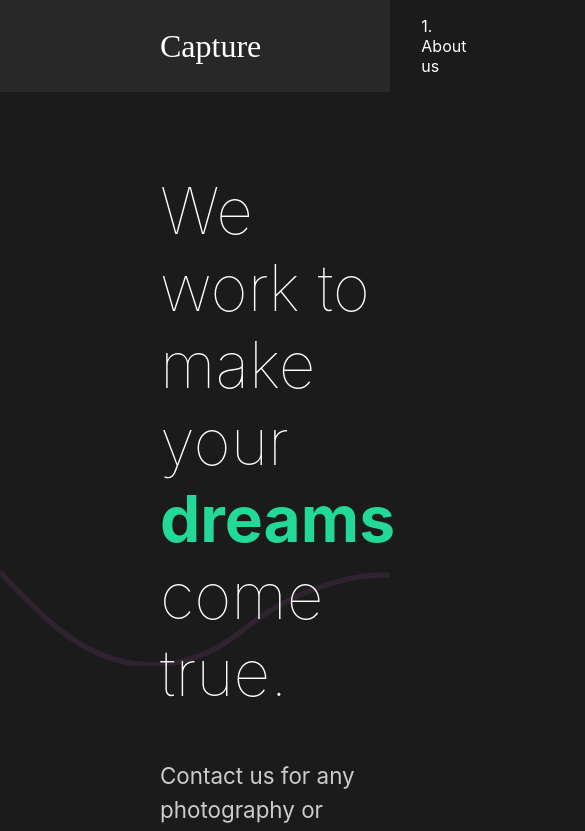
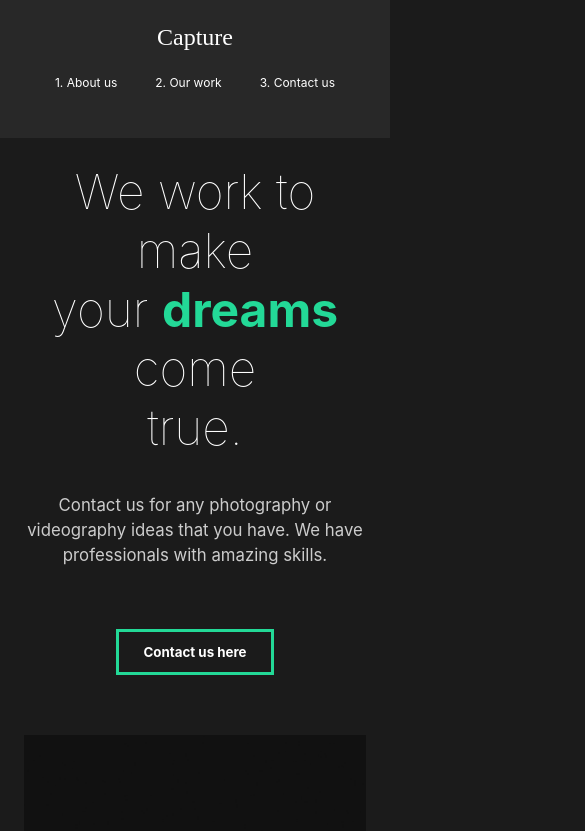
Before and after one commit to rigglet/deved-portfolio, a React (Create React App) app: page / in a window 390 px wide. Shown: the top 831 px of the page, 585 px wide, since content can reach past the window. Built offline with nearby package versions, Linux system fonts and the light colour scheme; the HTML template or start-up script is replaced by a standard one.

Commit message:
20. Responsive pages

```diff
--- a/src/components/GlobalStyle.js
+++ b/src/components/GlobalStyle.js
@@ -5,6 +5,14 @@
         margin:0;
         padding: 0;
         box-sizing: border-box;
+    }
+
+    html{
+        @media (max-width: 1700px){
+            font-size: 75%;
+        }
+        /* @media (max-width: 1300px){
+        } */
     }
 
     body{
--- a/src/components/Nav.js
+++ b/src/components/Nav.js
@@ -50,6 +50,22 @@
     padding-left: 10rem;
     position: relative;
   }
+  @media (max-width: 1300px) {
+    flex-direction: column;
+    padding: 2rem 1rem;
+    #logo {
+      display: inline-block;
+      margin: 2rem;
+    }
+    ul {
+      padding: 2rem;
+      justify-content: space-around;
+      width: 100%;
+      li {
+        padding: 0;
+      }
+    }
+  }
 `;
 
 export default Nav;
--- a/src/components/ServicesSection.js
+++ b/src/components/ServicesSection.js
@@ -75,6 +75,9 @@
 const Cards = styled.div`
   display: flex;
   flex-wrap: wrap;
+  @media (max-width: 1300px) {
+    justify-content: center;
+  }
 `;
 
 const Card = styled.div`
--- a/src/pages/ContactUs.js
+++ b/src/pages/ContactUs.js
@@ -44,6 +44,10 @@
   padding: 5rem 10rem;
   color: #353535;
   min-height: 90vh;
+  @media (max-width: 1300px) {
+    padding: 2rem;
+    font-size: 1rem;
+  }
 `;
 const Title = styled.div`
   color: black;
--- a/src/pages/MovieDetail.js
+++ b/src/pages/MovieDetail.js
@@ -100,6 +100,10 @@
   margin: 5rem 10rem;
   align-items: center;
   justify-content: space-around;
+  @media (max-width: 1300px) {
+    display: block;
+    margin: 2rem 2rem;
+  }
 `;
 const AwardStyle = styled.div`
   padding: 3rem;
--- a/src/pages/OurWork.js
+++ b/src/pages/OurWork.js
@@ -92,6 +92,9 @@
   h2 {
     padding: 1rem 0rem;
   }
+  @media (max-width: 1300px) {
+    padding: 2rem 2rem;
+  }
 `;
 
 const Movie = styled(motion.div)`
--- a/src/styles/styles.js
+++ b/src/styles/styles.js
@@ -9,6 +9,11 @@
   justify-content: space-between;
   padding: 5rem 10rem;
   color: white;
+  @media (max-width: 1300px) {
+    display: block;
+    padding: 2rem 2rem;
+    text-align: center;
+  }
 `;
 
 export const Description = styled.div`
@@ -17,6 +22,12 @@
   z-index: 2;
   h2 {
     font-weight: lighter;
+  }
+  @media (max-width: 1300px) {
+    padding: 0;
+    button {
+      margin: 2rem 0rem 5rem 0rem;
+    }
   }
 `;
 
```
Also changed, not shown: 1 other file (tests, documents, lock files or other folders).
